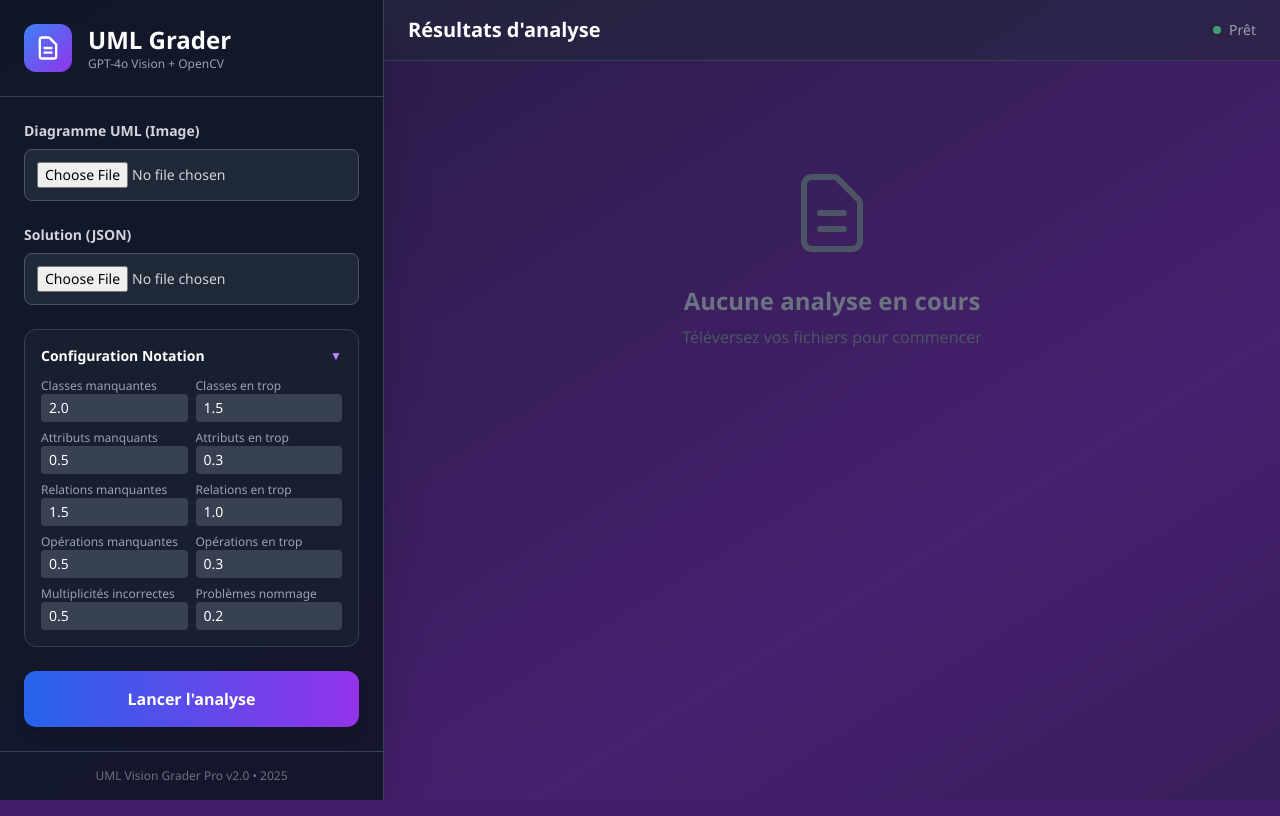
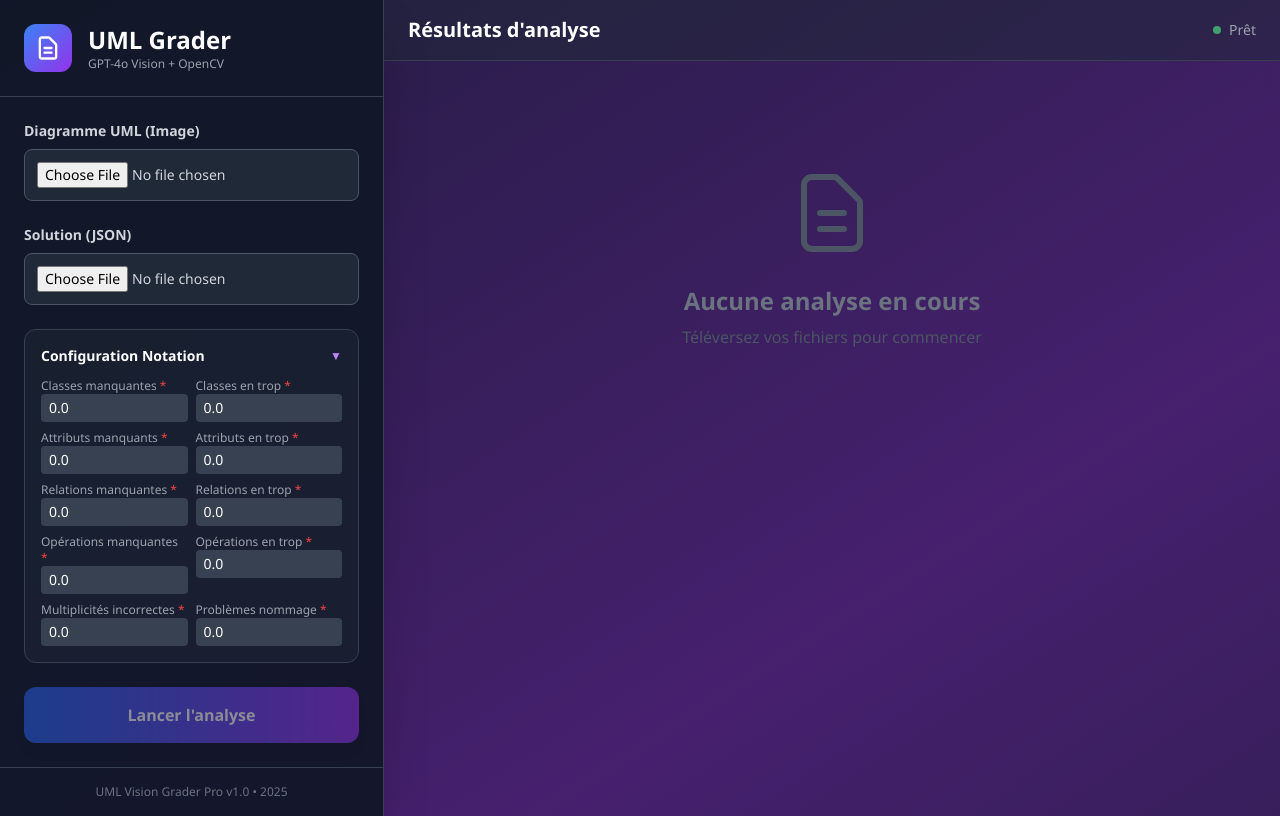
Before and after one commit to Saifoulaye-Diallo/uml_detection_automatique, a Python web app: template src/webapp/templates/index.html in a window 1280 px wide. Run offline with Jinja, Linux system fonts and the light colour scheme; the template is opened without the code that fills it, so the values that code supplies are empty; some libraries are stand-ins or nearby versions.

Commit message:
Version 1.0 - Normalisation de la version et ajout validation formulaire

```diff
--- a/scripts/compare.py
+++ b/scripts/compare.py
@@ -10,7 +10,7 @@ Usage:
     python compare_image.py --student diagram.jpg --reference ref.json --diff output.json
 
 Author: UML Vision Grader Pro
-Version: 2.0
+Version: 1.0
 Date: 2025
 """
 
--- a/src/__init__.py
+++ b/src/__init__.py
@@ -1,2 +1,2 @@
 """UML Vision Grader Pro - Package principal."""
-__version__ = "2.0.0"
+__version__ = "1.0.0"
--- a/src/uml_core/env.py
+++ b/src/uml_core/env.py
@@ -8,7 +8,7 @@ Variables d'environnement requises:
     OPENAI_API_BASE: URL de base de l'API OpenAI (optionnel)
 
 Author: UML Vision Grader Pro
-Version: 2.0
+Version: 1.0
 Date: 2025
 """
 
--- a/src/uml_core/models.py
+++ b/src/uml_core/models.py
@@ -4,7 +4,7 @@ Ce module définit les structures de données pour représenter les éléments
 d'un diagramme UML de classes : attributs, opérations, classes et relations.
 
 Author: UML Vision Grader Pro
-Version: 2.0
+Version: 1.0
 Date: 2025
 """
 
--- a/src/uml_core/preprocess_image.py
+++ b/src/uml_core/preprocess_image.py
@@ -5,7 +5,7 @@ une image de diagramme UML brute en une version optimisée pour la
 reconnaissance par modèle vision (GPT-4o Vision).
 
 Author: UML Vision Grader Pro
-Version: 2.0
+Version: 1.0
 Date: 2025
 """
 
--- a/src/uml_core/vision_llm_client.py
+++ b/src/uml_core/vision_llm_client.py
@@ -10,7 +10,7 @@ Le prompt est conçu en 4 phases rigoureuses pour minimiser les hallucinations
 et garantir une comparaison stricte et déterministe.
 
 Author: UML Vision Grader Pro
-Version: 2.0
+Version: 1.0
 Date: 2025
 """
 
--- a/src/webapp/app.py
+++ b/src/webapp/app.py
@@ -9,7 +9,7 @@ Endpoints:
     POST /compare   - Analyse et comparaison (retourne JSON)
 
 Author: UML Vision Grader Pro
-Version: 2.0
+Version: 1.0
 Date: 2025
 """
 
@@ -35,7 +35,7 @@ limiter = Limiter(key_func=get_remote_address)
 app = FastAPI(
     title="UML Vision Grader Pro",
     description="Correction automatique de diagrammes UML par IA",
-    version="2.0"
+    version="1.0"
 )
 
 app.state.limiter = limiter
--- a/src/webapp/templates/index.html
+++ b/src/webapp/templates/index.html
@@ -79,51 +79,51 @@
             <div id="weightsPanel" class="space-y-2">
               <div class="grid grid-cols-1 sm:grid-cols-2 gap-2 text-xs">
                 <div>
-                  <label class="text-gray-400">Classes manquantes</label>
-                  <input type="number" name="missing_class" value="2.0" step="0.1" class="w-full bg-gray-700 text-white rounded px-2 py-1 text-sm">
+                  <label class="text-gray-400">Classes manquantes <span class="text-red-500">*</span></label>
+                  <input type="number" name="missing_class" value="0.0" step="0.1" required class="w-full bg-gray-700 text-white rounded px-2 py-1 text-sm">
                 </div>
                 <div>
-                  <label class="text-gray-400">Classes en trop</label>
-                  <input type="number" name="extra_class" value="1.5" step="0.1" class="w-full bg-gray-700 text-white rounded px-2 py-1 text-sm">
+                  <label class="text-gray-400">Classes en trop <span class="text-red-500">*</span></label>
+                  <input type="number" name="extra_class" value="0.0" step="0.1" required class="w-full bg-gray-700 text-white rounded px-2 py-1 text-sm">
                 </div>
                 <div>
-                  <label class="text-gray-400">Attributs manquants</label>
-                  <input type="number" name="missing_attribute" value="0.5" step="0.1" class="w-full bg-gray-700 text-white rounded px-2 py-1 text-sm">
+                  <label class="text-gray-400">Attributs manquants <span class="text-red-500">*</span></label>
+                  <input type="number" name="missing_attribute" value="0.0" step="0.1" required class="w-full bg-gray-700 text-white rounded px-2 py-1 text-sm">
                 </div>
                 <div>
-                  <label class="text-gray-400">Attributs en trop</label>
-                  <input type="number" name="extra_attribute" value="0.3" step="0.1" class="w-full bg-gray-700 text-white rounded px-2 py-1 text-sm">
+                  <label class="text-gray-400">Attributs en trop <span class="text-red-500">*</span></label>
+                  <input type="number" name="extra_attribute" value="0.0" step="0.1" required class="w-full bg-gray-700 text-white rounded px-2 py-1 text-sm">
                 </div>
                 <div>
-                  <label class="text-gray-400">Relations manquantes</label>
-                  <input type="number" name="missing_relationship" value="1.5" step="0.1" class="w-full bg-gray-700 text-white rounded px-2 py-1 text-sm">
+                  <label class="text-gray-400">Relations manquantes <span class="text-red-500">*</span></label>
+                  <input type="number" name="missing_relationship" value="0.0" step="0.1" required class="w-full bg-gray-700 text-white rounded px-2 py-1 text-sm">
                 </div>
                 <div>
-                  <label class="text-gray-400">Relations en trop</label>
-                  <input type="number" name="extra_relationship" value="1.0" step="0.1" class="w-full bg-gray-700 text-white rounded px-2 py-1 text-sm">
+                  <label class="text-gray-400">Relations en trop <span class="text-red-500">*</span></label>
+                  <input type="number" name="extra_relationship" value="0.0" step="0.1" required class="w-full bg-gray-700 text-white rounded px-2 py-1 text-sm">
                 </div>
                 <div>
-                  <label class="text-gray-400">Opérations manquantes</label>
-                  <input type="number" name="missing_operation" value="0.5" step="0.1" class="w-full bg-gray-700 text-white rounded px-2 py-1 text-sm">
+                  <label class="text-gray-400">Opérations manquantes <span class="text-red-500">*</span></label>
+                  <input type="number" name="missing_operation" value="0.0" step="0.1" required class="w-full bg-gray-700 text-white rounded px-2 py-1 text-sm">
                 </div>
                 <div>
-                  <label class="text-gray-400">Opérations en trop</label>
-                  <input type="number" name="extra_operation" value="0.3" step="0.1" class="w-full bg-gray-700 text-white rounded px-2 py-1 text-sm">
+                  <label class="text-gray-400">Opérations en trop <span class="text-red-500">*</span></label>
+                  <input type="number" name="extra_operation" value="0.0" step="0.1" required class="w-full bg-gray-700 text-white rounded px-2 py-1 text-sm">
                 </div>
                 <div>
-                  <label class="text-gray-400">Multiplicités incorrectes</label>
-                  <input type="number" name="incorrect_multiplicity" value="0.5" step="0.1" class="w-full bg-gray-700 text-white rounded px-2 py-1 text-sm">
+                  <label class="text-gray-400">Multiplicités incorrectes <span class="text-red-500">*</span></label>
+                  <input type="number" name="incorrect_multiplicity" value="0.0" step="0.1" required class="w-full bg-gray-700 text-white rounded px-2 py-1 text-sm">
                 </div>
                 <div>
-                  <label class="text-gray-400">Problèmes nommage</label>
-                  <input type="number" name="naming_issue" value="0.2" step="0.1" class="w-full bg-gray-700 text-white rounded px-2 py-1 text-sm">
+                  <label class="text-gray-400">Problèmes nommage <span class="text-red-500">*</span></label>
+                  <input type="number" name="naming_issue" value="0.0" step="0.1" required class="w-full bg-gray-700 text-white rounded px-2 py-1 text-sm">
                 </div>
               </div>
             </div>
           </div>
 
           <!-- Submit Button -->
-          <button type="submit" id="submitBtn" class="w-full bg-gradient-to-r from-blue-600 to-purple-600 text-white font-bold py-4 rounded-xl hover:from-blue-700 hover:to-purple-700 transition shadow-lg">
+          <button type="submit" id="submitBtn" disabled class="w-full bg-gradient-to-r from-blue-600 to-purple-600 text-white font-bold py-4 rounded-xl hover:from-blue-700 hover:to-purple-700 transition shadow-lg opacity-50 cursor-not-allowed">
             <span id="btnText">Lancer l'analyse</span>
           </button>
         </form>
@@ -131,7 +131,7 @@
 
       <!-- Footer -->
       <div class="p-4 border-t border-gray-700 text-center text-xs text-gray-500">
-        UML Vision Grader Pro v2.0 • 2025
+        UML Vision Grader Pro v1.0 • 2025
       </div>
     </div>
 
@@ -267,8 +267,33 @@
       }
     }
 
+    // Validation du formulaire en temps réel
+    const form = document.getElementById('compareForm');
+    const submitBtn = document.getElementById('submitBtn');
+
+    function validateForm() {
+      const imgFile = document.getElementById('studentImg').files.length > 0;
+      const jsonFile = document.getElementById('referenceJson').files.length > 0;
+      const allInputs = Array.from(form.querySelectorAll('input[required]'));
+      const allFilled = allInputs.every(input => input.value !== '');
+
+      if (imgFile && jsonFile && allFilled) {
+        submitBtn.disabled = false;
+        submitBtn.classList.remove('opacity-50', 'cursor-not-allowed');
+      } else {
+        submitBtn.disabled = true;
+        submitBtn.classList.add('opacity-50', 'cursor-not-allowed');
+      }
+    }
+
+    // Écouter les changements sur tous les champs requis
+    form.addEventListener('input', validateForm);
+    form.addEventListener('change', validateForm);
+
+    // Initialiser l'état du bouton
+    validateForm();
+
     // Form submission
-    const form = document.getElementById('compareForm');
     form.addEventListener('submit', async (e) => {
       e.preventDefault();
 
```
Also changed, not shown: DOCUMENTATION_COMPLETE.md (+2 -5 lines), docs/API_REFERENCE.md (+1 -1 lines), docs/ARCHITECTURE.md (+2 -2 lines), README.md.
